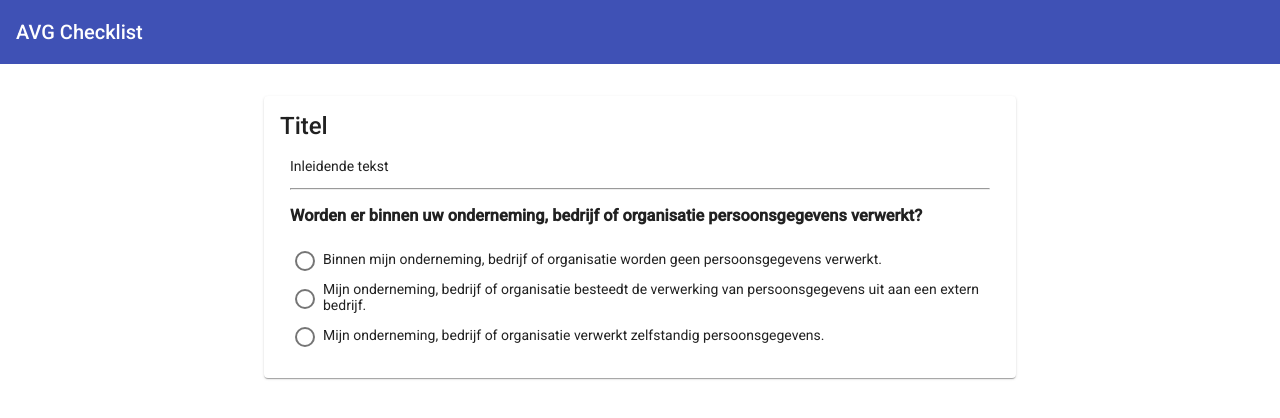
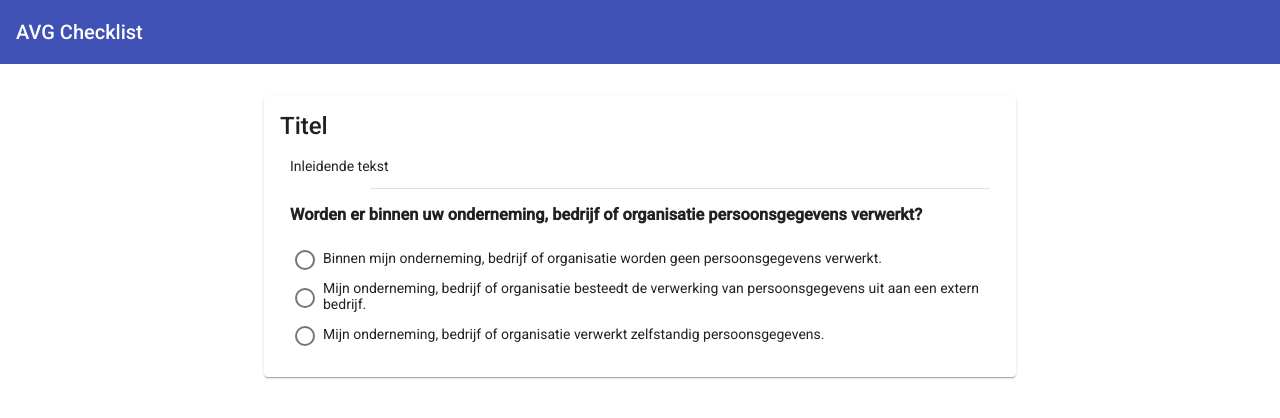
Before and after one commit to jord-nijhuis/reni-kennisboom, an Angular app: page / in a window 1280 px wide. Shown: the top 418 px of the page. Built offline with nearby package versions, Linux system fonts and the light colour scheme.

Commit message:
Enhance the scrolling
Instead of scrolling to the bottom of the page, the target is now the
last step. This results in a more smooth scrolling experience for the
end user (although it might differ a bit per browser)

Signed-off-by: Jord Nijhuis <jord@nijhuis.me>

```diff
--- a/src/app/app.component.scss
+++ b/src/app/app.component.scss
@@ -1,6 +1,6 @@
 #main-card {
 
-  margin-top: 32px;
+  margin: 32px 0;
   width: 100%;
   max-width: 720px;
 }
--- a/src/app/app.module.ts
+++ b/src/app/app.module.ts
@@ -13,6 +13,7 @@ import { MatCheckboxModule } from '@angular/material/checkbox';
 import { ChecklistComponent } from './checklist/checklist.component';
 import { MatTableModule } from '@angular/material/table';
 import { MatIconModule } from '@angular/material/icon';
+import {MatDividerModule} from '@angular/material/divider';
 
 @NgModule({
   declarations: [
@@ -31,7 +32,8 @@ import { MatIconModule } from '@angular/material/icon';
     MatRadioModule,
     MatCheckboxModule,
     MatTableModule,
-    MatIconModule
+    MatIconModule,
+    MatDividerModule
   ],
   providers: [],
   bootstrap: [AppComponent]
--- a/src/app/steps/steps.component.html
+++ b/src/app/steps/steps.component.html
@@ -1,6 +1,8 @@
 
-<hr>
+<mat-divider inset="true"></mat-divider>
 
 <div *ngFor="let step of steps">
-  <app-step [step]="step" *ngIf="shouldShowStep(step)" [@fade] (@fade.start)="scrollToBottom()"></app-step>
+  <app-step [step]="step" *ngIf="shouldShowStep(step)" [@fade] (@fade.start)="scrollToBottom()" class="scroll-target">
+
+  </app-step>
 </div>
--- a/src/app/steps/steps.component.ts
+++ b/src/app/steps/steps.component.ts
@@ -60,8 +60,16 @@ export class StepsComponent {
   }
 
   scrollToBottom() {
-    window.scroll({
-      top: document.body.scrollHeight,
+
+    const elements = window.document.getElementsByClassName('scroll-target');
+
+    if (elements.length === 0) {
+      return;
+    }
+
+    const element = elements.item(elements.length - 1);
+
+    element.scrollIntoView({
       behavior: 'smooth'
     });
   }
```
